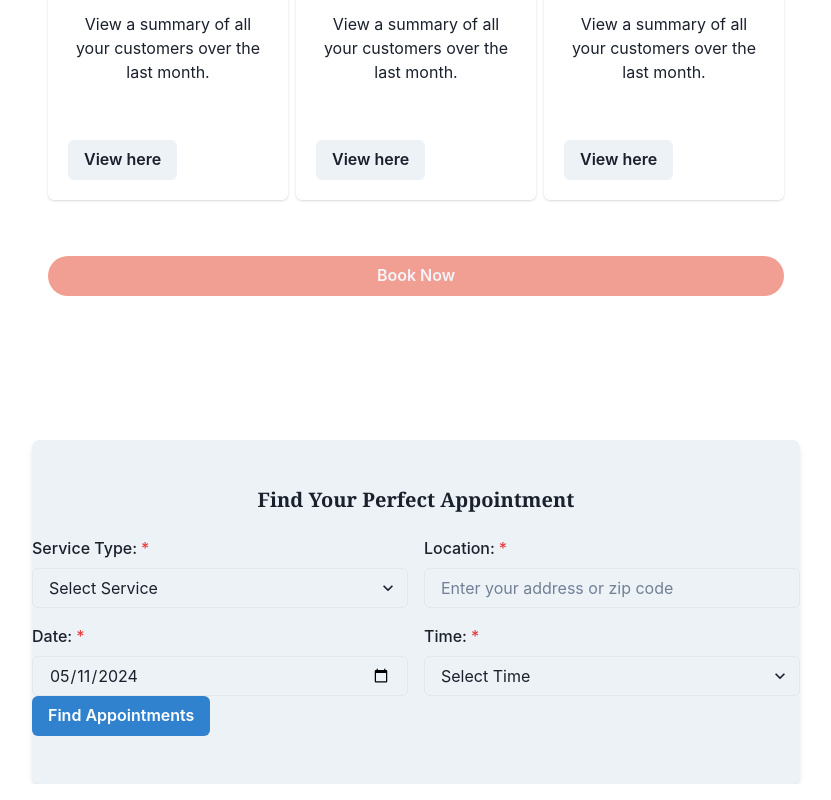
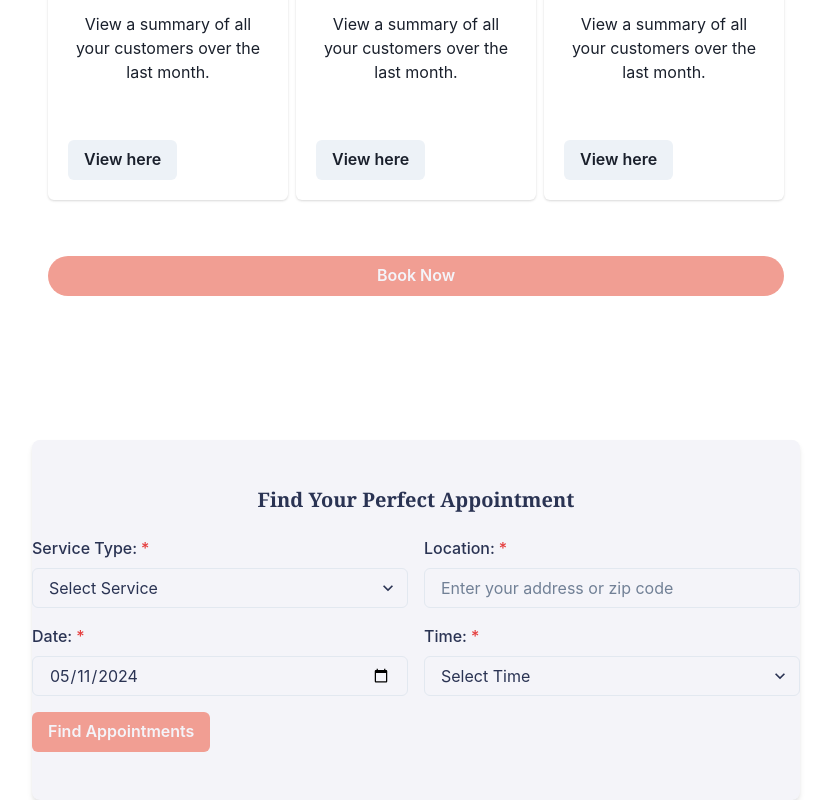
Before and after one commit to garv-seth/GlamFlowAI, a React (Create React App) app in the folder frontend/: page / in a window 1280 px wide. Shown: the part 1443-2243 px from the top of the page, without its empty margins (224-1055 px from the left). Built offline with nearby package versions, Linux system fonts and the light colour scheme; the HTML template or start-up script is replaced by a standard one.

Commit message:
Change colors in appointment form

```diff
--- a/frontend/src/components/SearchBar.jsx
+++ b/frontend/src/components/SearchBar.jsx
@@ -25,13 +25,19 @@ export default function SearchBar() {
   const [availableTimes, setAvailableTimes] = useState([]);
   const { isOpen, onOpen, onClose } = useDisclosure();
   const [searchResults, setSearchResults] = useState([]);
-  const bg = useColorModeValue('gray.100', 'gray.900');
+  const bg = useColorModeValue('background', 'gray.900');
+  const cardBg = useColorModeValue('background', 'gray.900');
+  const textColor = useColorModeValue('text', 'text');
+  const buttonBg = useColorModeValue('button.bg', 'button.bg');
+  const buttonText = useColorModeValue('button.text', 'button.text');
+  const buttonHoverBg = useColorModeValue('button.hoverBg', 'button.hoverBg');
 
   const handleSubmit = async (event) => {
     event.preventDefault();
     setIsLoading(true);
     setError(null);
-    const sample_data = [{
+    const sample_data = [
+      {
         salon_id: 2,
         salon_name: "Sharp Cuts",
         salon_address: "456 Elm St",
@@ -39,9 +45,10 @@ export default function SearchBar() {
         salon_rating: 4.7,
         service_name: "Men's Haircut",
         service_price: 35.00,
-      appointment_date: "2024-05-12", // Replace with the selected date from your component
-      appointment_time: "10:00", // Replace with the selected time from your component (assuming it's free based on the timings data)
-    },{
+        appointment_date: "2024-05-12",
+        appointment_time: "10:00",
+      },
+      {
         salon_id: 2,
         salon_name: "Queen Bee's Studio",
         salon_address: "456 Elm St",
@@ -49,9 +56,10 @@ export default function SearchBar() {
         salon_rating: 4.7,
         service_name: "Men's Haircut",
         service_price: 35.00,
-      appointment_date: "2024-05-12", // Replace with the selected date from your component
-      appointment_time: "10:00", // Replace with the selected time from your component (assuming it's free based on the timings data)
-    }]
+        appointment_date: "2024-05-12",
+        appointment_time: "10:00",
+      },
+    ];
     try {
       // const response = await fetch('http://127.0.0.1:5000/search', {
       //   method: 'POST',
@@ -69,11 +77,8 @@ export default function SearchBar() {
       // }
 
       // const data = await response.json();
-      // // Handle search results here
       // console.log('Search results:', data);
-      // Assuming you have logic to display results in a separate component
-      setSearchResults(sample_data)
-      //setSearchResults(data); // Pass data to SearchResults component
+      setSearchResults(sample_data);
     } catch (error) {
       setError(error.message);
     } finally {
@@ -89,72 +94,107 @@ export default function SearchBar() {
     const options = [];
     for (let hour = 10; hour <= 20; hour++) {
       const timeString = `${hour.toString().padStart(2, '0')}:00`;
-      options.push(<option key={timeString} value={timeString}>{timeString}</option>);
+      options.push(
+        <option key={timeString} value={timeString}>
+          {timeString}
+        </option>
+      );
     }
     setAvailableTimes(options);
   };
 
   return (
     <>
-      <Box maxW="3xl" mx="auto" py={12} bg={bg} rounded="lg" shadow="md">
+      <Box maxW="3xl" mx="auto" py={12} bg={cardBg} rounded="lg" shadow="md">
         <Flex justifyContent="center">
-          <Heading as="h2" fontSize="xl" mb={6}>
+          <Heading as="h2" fontSize="xl" mb={6} color={textColor}>
             Find Your Perfect Appointment
           </Heading>
         </Flex>
         <form onSubmit={handleSubmit}>
           <HStack width="full" spacing={4}>
             <FormControl isRequired>
-              <FormLabel htmlFor="service-type">Service Type:</FormLabel>
+              <FormLabel htmlFor="service-type" color={textColor}>
+                Service Type:
+              </FormLabel>
               <Select
                 id="service-type"
                 value={serviceType}
                 onChange={(e) => setServiceType(e.target.value)}
                 placeholder="Select Service"
+                bg={cardBg}
+                color={textColor}
               >
                 <option value="Haircut">Haircut</option>
                 <option value="Manicure">Manicure</option>
                 <option value="Beard Trim">Beard Trim</option>
-                {/* Add more service options as needed */}
               </Select>
               <FormErrorMessage>{error && error.serviceType}</FormErrorMessage>
             </FormControl>
             <FormControl isRequired>
-              <FormLabel htmlFor="location">Location:</FormLabel>
+              <FormLabel htmlFor="location" color={textColor}>
+                Location:
+              </FormLabel>
               <Input
                 id="location"
                 type="text"
                 value={location}
                 onChange={(e) => setLocation(e.target.value)}
                 placeholder="Enter your address or zip code"
+                bg={cardBg}
+                color={textColor}
               />
               <FormErrorMessage>{error && error.location}</FormErrorMessage>
             </FormControl>
           </HStack>
           <HStack width="full" spacing={4} mt={4}>
             <FormControl isRequired>
-    <FormLabel htmlFor="date">Date:</FormLabel>
-    <Input id="date" type="date" value={date} onChange={(e) => setDate(e.target.value)} />
+              <FormLabel htmlFor="date" color={textColor}>
+                Date:
+              </FormLabel>
+              <Input
+                id="date"
+                type="date"
+                value={date}
+                onChange={(e) => setDate(e.target.value)}
+                bg={cardBg}
+                color={textColor}
+              />
               <FormErrorMessage>{error && error.date}</FormErrorMessage>
             </FormControl>
             <FormControl isRequired>
-    <FormLabel htmlFor="time">Time:</FormLabel>
-    <Select id="time" value={time} onChange={(e) => setTime(e.target.value)} >
+              <FormLabel htmlFor="time" color={textColor}>
+                Time:
+              </FormLabel>
+              <Select
+                id="time"
+                value={time}
+                onChange={(e) => setTime(e.target.value)}
+                bg={cardBg}
+                color={textColor}
+              >
                 <option value="">Select Time</option>
                 {availableTimes}
               </Select>
               <FormErrorMessage>{error && error.time}</FormErrorMessage>
             </FormControl>
           </HStack>
-<Button type="submit" isLoading={isLoading} disabled={isLoading} colorScheme="blue">
+          <Button
+            type="submit"
+            isLoading={isLoading}
+            disabled={isLoading}
+            colorScheme="primary"
+            bg={buttonBg}
+            color={buttonText}
+            _hover={{ bg: buttonHoverBg }}
+            mt={4}
+          >
             {isLoading ? 'Searching...' : 'Find Appointments'}
           </Button>
           {error && <FormErrorMessage mt={4}>{error}</FormErrorMessage>}
-{/* Display search results here */}
-
         </form>
       </Box>
-    {searchResults && <SalonSearch results={searchResults}/>}
+      {searchResults && <SalonSearch results={searchResults} />}
     </>
   );
 }
```
Also changed, not shown: frontend/src/components/CategoryCard.jsx (+21 -5 lines). Lines whose indentation alone changed are shown as unchanged.
